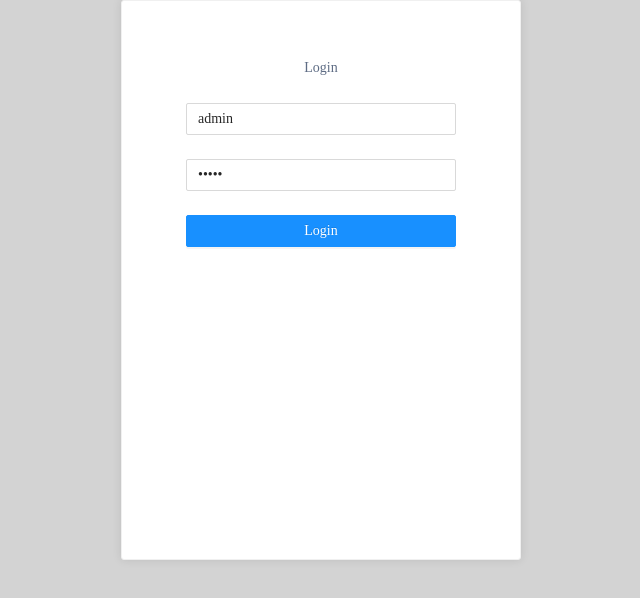
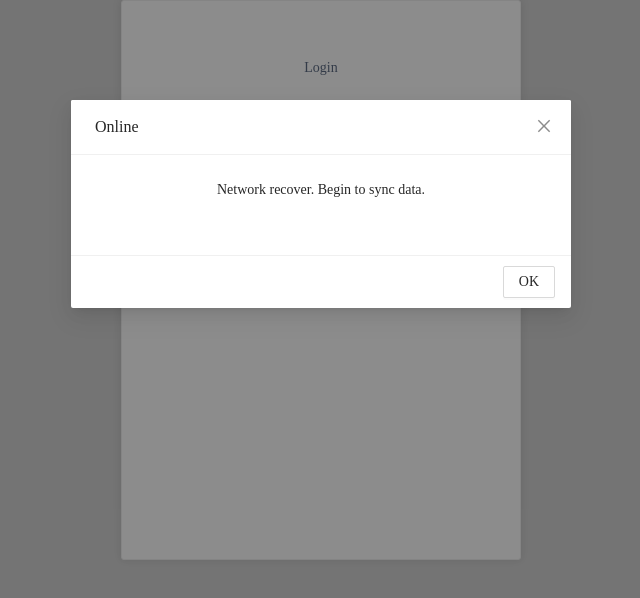
Before and after one commit to Browinee/Profile, a React (Create React App) app: page /#/profile in a window 1280 px wide. Before the commit this address led to /#/. Shown: the top 598 px of the page, without its empty margins (319-959 px from the left). Built offline with nearby package versions, Linux system fonts and the light colour scheme; what styled-breakpoints would draw is missing.

Commit message:
refactor: extract offline online logic

```diff
--- a/src/App.tsx
+++ b/src/App.tsx
@@ -12,6 +12,7 @@ import Authenticated from "./module/auth/components/Authenticated";
 import Modal from "./components/Modal";
 import {Button, message} from "antd";
 import Shared from "./module/sharedProfile";
+import useOnline from "./hooks/useOnline";
 
 const Container = styled.div`
     width: 100vw;
@@ -30,17 +31,12 @@ function App() {
         return document.location.href.includes("shared");
     });
     const {user, syncUser} = useAuth();
-    const [isOnline, setIsOnline] = useState(navigator.onLine);
     const [isModal, setIsModal] = useState(false);
+    const isOnline = useOnline();
+    useEffect(() => {
+        setIsModal(true);
+    }, [isOnline]);
 
-    const setOnline = useCallback(() => {
-        setIsOnline(true);
-        setIsModal(true);
-    }, []);
-    const setOffline = useCallback(() => {
-        setIsModal(true);
-        setIsOnline(false);
-    }, []);
     const toggleModal = useCallback(() => {
         setIsModal(prev => !prev);
         isOnline &&
@@ -49,15 +45,6 @@ function App() {
             });
     }, [setIsModal, isOnline, syncUser]);
 
-    useEffect(() => {
-        window.addEventListener("offline", setOffline);
-        window.addEventListener("online", setOnline);
-
-        return () => {
-            window.removeEventListener("offline", setOffline);
-            window.removeEventListener("online", setOnline);
-        };
-    }, [setOffline, setOnline]);
     const ModalFooter = useMemo(() => {
         return <Button onClick={toggleModal}>OK</Button>;
     }, [toggleModal]);
--- /dev/null
+++ b/src/hooks/useOnline.tsx
@@ -0,0 +1,23 @@
+import {useCallback, useEffect, useState} from "react";
+
+const useOnline = () => {
+    const [isOnline, setIsOnline] = useState(navigator.onLine);
+    const setOnline = useCallback(() => {
+        setIsOnline(true);
+    }, [setIsOnline]);
+    const setOffline = useCallback(() => {
+        setIsOnline(false);
+    }, [setIsOnline]);
+    useEffect(() => {
+        window.addEventListener("offline", setOffline);
+        window.addEventListener("online", setOnline);
+
+        return () => {
+            window.removeEventListener("offline", setOffline);
+            window.removeEventListener("online", setOnline);
+        };
+    }, [setOffline, setOnline]);
+    return isOnline;
+};
+
+export default useOnline;
--- a/src/module/auth/context/auth-context.tsx
+++ b/src/module/auth/context/auth-context.tsx
@@ -9,8 +9,8 @@ import useMount from "../../../hooks/useMount";
 import UpdateUserInfo from "../usecase/updateUserInfo";
 import Loading from "../../../components/Loading";
 import http from "../../../infra/http";
-import {VanityUrlProps} from "../../../server/data/vanityUrl";
 import CreateVanityUrlInfo from "../usecase/createVanityUrlInfo";
+import {VanityUrlProps} from "../../../types/vanityUrl";
 
 interface AuthContextProps {
     user: User | null;
--- a/src/module/auth/usecase/createVanityUrlInfo.ts
+++ b/src/module/auth/usecase/createVanityUrlInfo.ts
@@ -1,5 +1,5 @@
 import http from "../../../infra/http";
-import {VanityUrlProps} from "../../../server/data/vanityUrl";
+import {VanityUrlProps} from "../../../types/vanityUrl";
 
 const CreateVanityUrlInfo = (vanityUrlInfo: VanityUrlProps): Promise<void> => {
     return http.post("/vanityUrl", vanityUrlInfo);
--- a/src/module/profile/components/VanityUrlForm/index.tsx
+++ b/src/module/profile/components/VanityUrlForm/index.tsx
@@ -1,7 +1,7 @@
 import React, {useState} from "react";
 import {Checkbox, Form, FormInstance, Input} from "antd";
-import {VanityUrlProps} from "../../../../server/data/vanityUrl";
 import {PERMISSION_MAP} from "../../../auth/permissionList";
+import {VanityUrlProps} from "../../../../types/vanityUrl";
 
 interface VanityUrlFormProps {
     formRef: FormInstance;
--- a/src/module/sharedProfile/context/shared-context.tsx
+++ b/src/module/sharedProfile/context/shared-context.tsx
@@ -1,10 +1,10 @@
 import React, {ReactNode, useCallback, useContext} from "react";
 import useAsync from "../../../hooks/useAsync";
 import useMount from "../../../hooks/useMount";
-import {VanityUrlProps} from "../../../server/data/vanityUrl";
 import GetVanityUrlInfo from "../usecase/getVanityUrl";
 import {useParams} from "react-router";
 import UrlNotFound from "../components/UrlNotFound";
+import {VanityUrlProps} from "../../../types/vanityUrl";
 
 export interface SharedContextProps {
     vanityUrlInfo: VanityUrlProps | null;
--- a/src/server/data/vanityUrl.ts
+++ b/src/server/data/vanityUrl.ts
@@ -1,9 +1,5 @@
 import LocalStorageDB, {SERVER_VANITY_INFO} from "../../infra/localStorageDB";
-
-export interface VanityUrlProps {
-    id: string;
-    permission: string[];
-}
+import {VanityUrlProps} from "../../types/vanityUrl";
 
 const defaultVanityUrlInfo: VanityUrlProps[] = [];
 const loaded = LocalStorageDB.load(SERVER_VANITY_INFO) || [];
--- /dev/null
+++ b/src/types/vanityUrl.ts
@@ -0,0 +1,4 @@
+export interface VanityUrlProps {
+    id: string;
+    permission: string[];
+}
```
